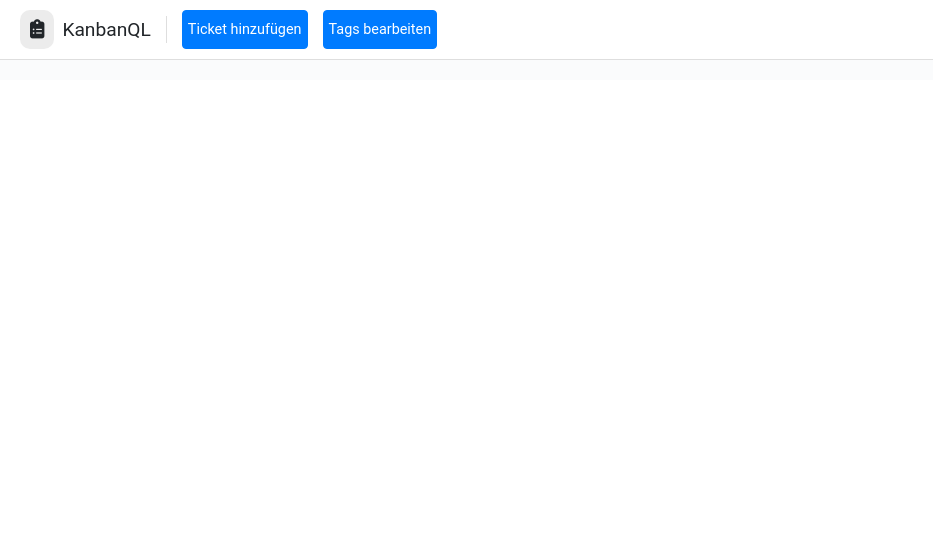
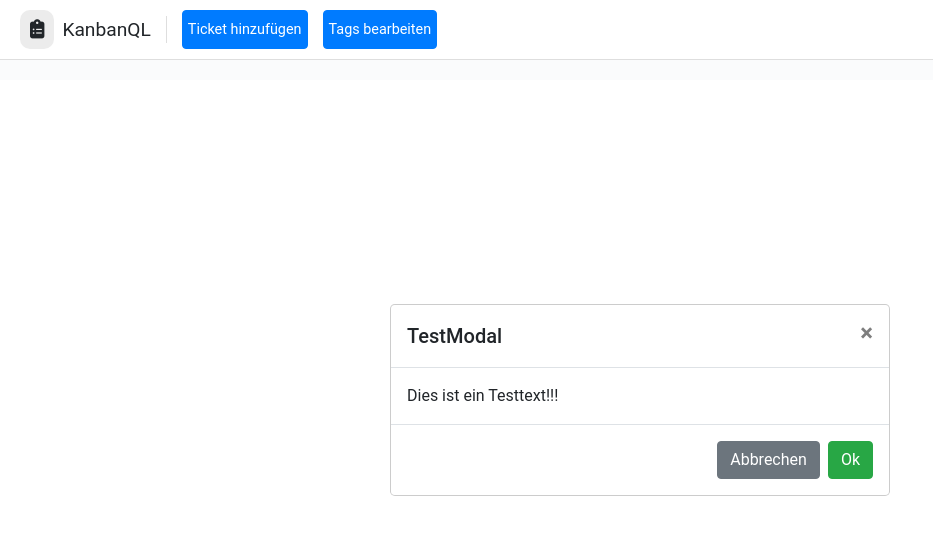
Before and after one commit to Epictigu/KanbanQL-React, a React (Vite) app in the folder frontend-react/: page /home in a window 1280 px wide. Shown: the top 534 px of the page, without its empty margins (0-933 px from the left). Built offline with nearby package versions, Linux system fonts and the light colour scheme.

Commit message:
Tested Modal

```diff
--- a/frontend-react/src/components/Home.tsx
+++ b/frontend-react/src/components/Home.tsx
@@ -1,8 +1,24 @@
 import NavigationBar from "./NavigationBar.tsx";
+import Modal from "./utils/Modal.tsx";
+import {useState} from "react";
 
 function Home() {
+    const [shouldShowModal, setShouldShowModal] = useState(true);
+
+    const saveModal = () => {
+        setShouldShowModal(false);
+        console.log("SAVED!");
+    }
+    const cancelModal = () => {
+        setShouldShowModal(false);
+        console.log("CANCELED!");
+    }
+
     return <>
         <NavigationBar/>
+        <Modal title="TestModal" showModal={shouldShowModal} onSave={saveModal} onCancel={cancelModal} footerShow={true} saveButtonShow={true}>
+            Dies ist ein Testtext!!!
+        </Modal>
     </>
 }
 
--- a/frontend-react/src/components/utils/BackgroundBlocker.tsx
+++ b/frontend-react/src/components/utils/BackgroundBlocker.tsx
@@ -17,4 +17,6 @@ function BackgroundBlocker(props: BackgroundProps) {
     </>)
 }
 
+BackgroundBlocker.defaultProps = defaultProps;
+
 export default BackgroundBlocker;
--- a/frontend-react/src/components/utils/Modal.tsx
+++ b/frontend-react/src/components/utils/Modal.tsx
@@ -1,4 +1,5 @@
 import './Modal.less'
+import {ReactNode} from "react";
 
 const defaultProps = {
     saveButtonShow: false,
@@ -6,16 +7,22 @@ const defaultProps = {
     saveButtonText: "Ok",
     saveButtonClass: "btn-success",
     size: "",
-    cancelButtonText: "Abbrechen"
+    cancelButtonText: "Abbrechen",
+    onSave: () => {
+    }
 }
 type DefaultProps = Partial<typeof defaultProps>;
 type ModalProps = {
     showModal: boolean;
-    onSave: () => void;
+    title: string;
+
     onCancel: () => void;
+
+    children: ReactNode;
 } & DefaultProps;
 
 function Modal(props: ModalProps) {
+    console.log(props.saveButtonText);
     return props.showModal && (
         <div className="modal-container">
             <span className="modal-background" onClick={props.onCancel}/>
@@ -25,14 +32,14 @@ function Modal(props: ModalProps) {
                         <div className={"modal-content " + props.size}>
                             <div className="modal-header">
                                 <h5 className="modal-title">
-                                    <slot name="modal-title"></slot>
+                                    {props.title}
                                 </h5>
                                 <button type="button" className="close" data-dismiss="modal" aria-label="Close">
                                     <span aria-hidden="true" onClick={props.onCancel}>&times;</span>
                                 </button>
                             </div>
                             <div className="modal-body">
-                                <slot name="modal-body"></slot>
+                                {props.children}
                             </div>
                             {props.footerShow &&
                                 <div className="modal-footer">
@@ -54,4 +61,6 @@ function Modal(props: ModalProps) {
     )
 }
 
+Modal.defaultProps = defaultProps;
+
 export default Modal;
```
